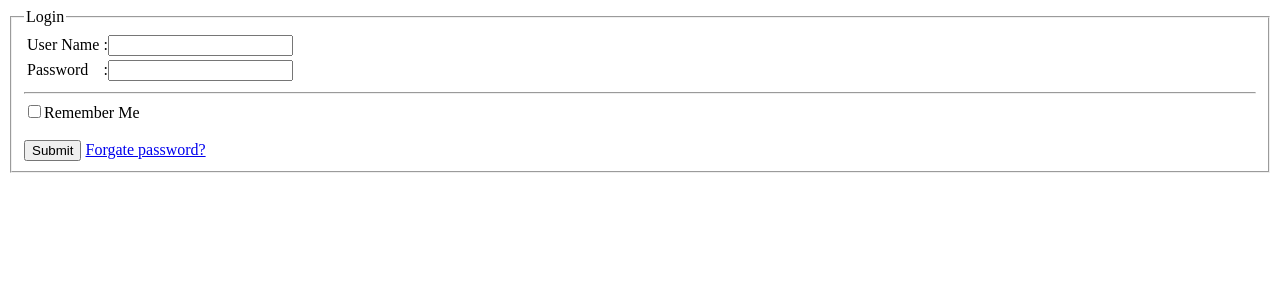
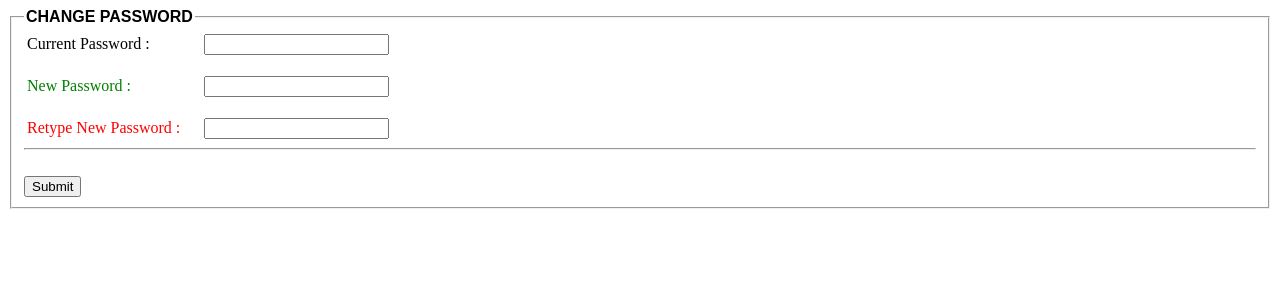
Before and after one commit to Zamanrifat/learning-web-technologies-spring-2020-2021-sec-d, a PHP site: page /changePassword.php in a window 1280 px wide. Shown: the top 300 px of the page. Run offline with PHP 8.4, Linux system fonts and the light colour scheme.

Commit message:
lab_task_6

```diff
--- a/MID_LAB_TASK_PHP_06/Change_password/changePassword.php
+++ b/MID_LAB_TASK_PHP_06/Change_password/changePassword.php
@@ -1,58 +1,68 @@
-<!DOCTYPE html>
+
+
 <html>
-<!DOCTYPE html>
-<html lang="en">
-<head>
-  <meta charset="UTF-8">
-  <meta http-equiv="X-UA-Compatible" content="IE=edge">
-  <meta name="viewport" content="width=device-width, initial-scale=1.0">
-  <title>Login</title>
-</head>
+
 <body>
-  <form method="post" action="loginCheck.php">
+<form method="post" action="<?php echo $_SERVER['PHP_SELF'];?>">
 <fieldset>
-			<legend>Login</legend>
 
-				<table>
-					<tr>
-							<td><span>User Name</span> </td>
-							<td>:<input type="text" name="username"></td>
-				  </tr>
-					<tr>
-							<td><span>Password</span> </td>
-							<td>:<input type="password" name="password"></td>
-				  </tr>
-				</table>
-					<hr>
-				  <input type="checkbox" name="rememberMe" id=""><span>Remember Me</span><br><br>
+    <legend style="font-family: Arial, Helvetica, sans-serif;"><b>CHANGE PASSWORD</b></legend>
 
-						<input type="submit" name="submit" value="Submit">
-						<a href="#"> Forgate password?</a>
+    <div class="pp">
+
+    <label>Current Password : </label>
+    <input type="password" id="currpword" name="currpword" ><br><br>
+
+    <label style="color: green;">New Password : </label>
+    <input type="password" id="npword" name="npword" ><br><br>
+
+    <label style="color: red;">Retype New Password : </label>
+    <input type="password" id="Rnpword" name="Rnpword" ><br>
+
+    </div>
+
+    <style>
+        .pp label
+        {
+            width: 170px;
+            display: inline-block;
+            text-align: left;
+            margin: 3px;
+        }
+    </style>
+
+
+    <hr><br>
+
+    <input type="submit" name="submit" id="submit" value="Submit">
 
 </fieldset>
 </form>
 
 <?php
-
-	if(isset($_POST['Submit']))
+    if ($_SERVER["REQUEST_METHOD"] == "POST")
     {
-		$currentPassword = $_POST['cPass'];
-		$newPassword = $_POST['newPass'];
-		$retypeNewPassword = $_POST['retypePass'];
-    if($currentPassword=="" and $newPassword="" and $retypeNewPassword){
-      echo"Fields can not be empty";
+      if(isset($_POST['submit']))
+        {
+            $currpword = $_POST['currpword'];
+            $npword = $_POST['npword'];
+            $Rnpword  = $_POST['Rnpword'];
+            if($currpword == $npword)
+            {
+                echo "Please use a New Password!";
             }
-    else{
-		if($currentPassword !== $newPassword && $newPassword == $retypeNewPassword)
+            if($Rnpword != $npword)
             {
-			echo "Successfully Changed";
+                echo "Your New Password doesn't match!";
             }
             else
             {
-            echo "Something mismatch here! Please Try Again";
+                echo "Your Password has been changed!";
             }
         }
     }
 ?>
+
 </body>
+
 </html>
```
Lines whose indentation alone changed are shown as unchanged.
